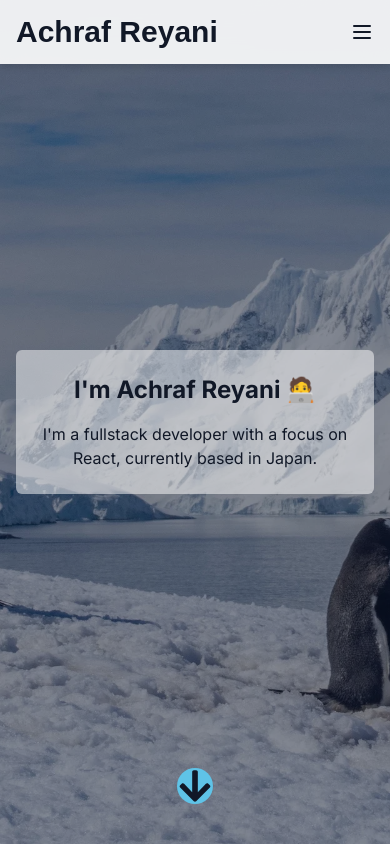
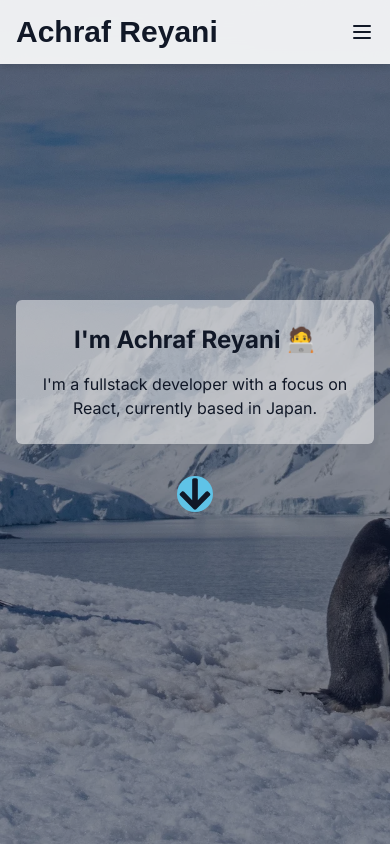
Before and after one commit to AchrafReyani/portfolio, a Next.js app: page /en in a window 390 px wide. Shown: the top 845 px of the page. Built offline with nearby package versions, Linux system fonts and the light colour scheme; a web font is replaced by a local one.

Commit message:
make the scrollbutton more aligned to the top on the homepage for mobile browsers

```diff
--- a/src/components/sections/Home/HomeBackground.tsx
+++ b/src/components/sections/Home/HomeBackground.tsx
@@ -19,7 +19,9 @@ export function HomeBackground({
 
       <div className="relative z-10">{hero}</div>
 
-      {scrollButton}
+      <div className="relative z-10 py-8">
+        {scrollButton}
+      </div>
     </section>
   );
 }
--- a/src/components/sections/Home/ScrollDownButton.tsx
+++ b/src/components/sections/Home/ScrollDownButton.tsx
@@ -6,9 +6,10 @@ export function ScrollDownButton() {
   return (
     <ScrollToButton
       targetId="about"
-      position="bottom-10"
+      position="relative"
       direction="down"
       ariaLabel="Scroll to About section"
+      dropShadow={false}
     />
   );
 }
```
